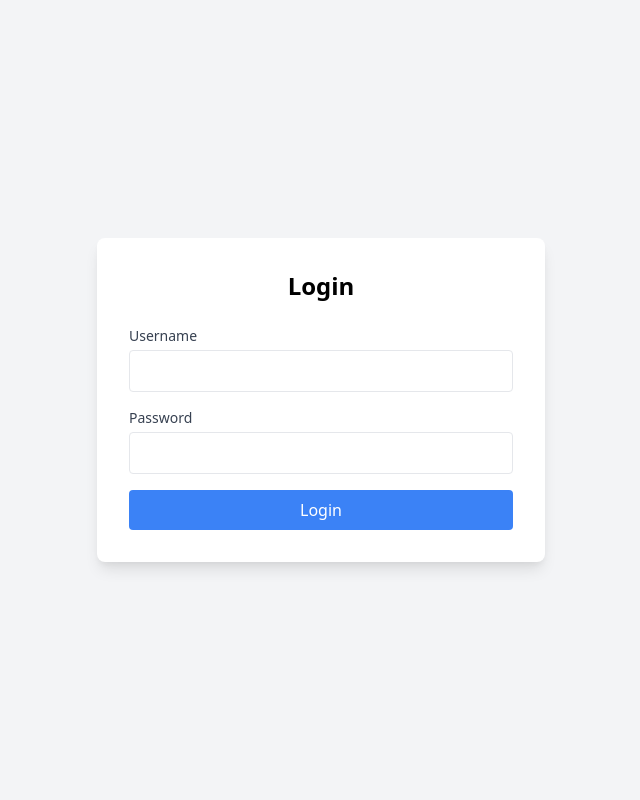
After one commit to Sharafudheenkamar/Projecttaskmanagement, a Django app: page / in a window 1280 px wide. The commit adds this page. Shown: the whole page, without its empty margins (319-959 px from the left). Run offline with Django 5.2, Linux system fonts and the light colour scheme.

Commit message:
second commit

```diff
--- a/taskmanagement/urls.py
+++ b/taskmanagement/urls.py
@@ -7,7 +7,7 @@ from rest_framework_simplejwt.views import (
 
 urlpatterns = [
     path('admin/', admin.site.urls),
-    path('api/', include('tasks.urls')),
+    path('', include('tasks.urls')),
     path('api/token/', TokenObtainPairView.as_view(), name='token_obtain_pair'),
     path('api/token/refresh/', TokenRefreshView.as_view(), name='token_refresh'),
 ]
--- a/tasks/urls.py
+++ b/tasks/urls.py
@@ -1,11 +1,15 @@
 from django.urls import path
-from .views import TaskListView, TaskUpdateView, TaskReportView, AdminPanelView, CreateUserView, CreateTaskView
+from .views import AssignUserView, DeleteTaskView, DeleteUserView, TaskListView, TaskUpdateView, TaskReportView, AdminPanelView, CreateUserView, CreateTaskView, LoginView
 
 urlpatterns = [
     path('tasks/', TaskListView.as_view(), name='task_list'),
     path('tasks/<int:pk>/', TaskUpdateView.as_view(), name='task_update'),
     path('tasks/<int:pk>/report/', TaskReportView.as_view(), name='task_report'),
+    path('delete-user/<int:user_id>/', DeleteUserView.as_view(), name='delete_user'),
+    path('assign-user/<int:user_id>/', AssignUserView.as_view(), name='assign_user'),
+    path('delete-task/<int:task_id>/', DeleteTaskView.as_view(), name='delete_task'),
     path('admin-panel/', AdminPanelView.as_view(), name='admin_panel'),
     path('create-user/', CreateUserView.as_view(), name='create_user'),
     path('create-task/', CreateTaskView.as_view(), name='create_task'),
+    path('',LoginView.as_view(),name='login')
 ]
--- a/tasks/views.py
+++ b/tasks/views.py
@@ -1,6 +1,7 @@
 from django.views.generic import TemplateView
 from django.contrib.auth.mixins import LoginRequiredMixin
 from django.contrib.auth.models import User
+from django.contrib.auth import authenticate, login
 from rest_framework.views import APIView
 from rest_framework.response import Response
 from rest_framework import status
@@ -8,9 +9,50 @@ from rest_framework import permissions
 from .models import Task, UserProfile, Role
 from .serializers import TaskSerializer, TaskReportSerializer, UserProfileSerializer, UserSerializer
 from .permissions import IsSuperAdmin, IsAdminOrSuperAdmin, IsTaskAssigneeOrAdmin
-from django.shortcuts import render, redirect
+from django.shortcuts import get_object_or_404, render, redirect
 from django.contrib import messages
 from django.utils import timezone
+from django.views import View
+
+
+
+
+
+
+from .models import UserProfile
+
+class LoginView(View):
+    template_name = 'login.html'
+
+    def get(self, request):
+        # If user is already authenticated, redirect to admin panel
+        if request.user.is_authenticated:
+            return redirect('admin_panel')
+        return render(request, self.template_name)
+
+    def post(self, request):
+        username = request.POST.get('username')
+        password = request.POST.get('password')
+
+        user = authenticate(request, username=username, password=password)
+
+        if user is not None:
+            login(request, user)
+            # Check user role and redirect to admin panel
+            if hasattr(user, 'userprofile'):
+                role = user.userprofile.role.name
+                if role in ['Admin', 'SuperAdmin']:
+                    messages.success(request, 'Login successful')
+                    return redirect('admin_panel')
+                else:
+                    messages.error(request, 'Access restricted to Admin and SuperAdmin roles')
+                    return redirect('login')
+            else:
+                messages.error(request, 'User profile not found')
+                return redirect('login')
+        else:
+            messages.error(request, 'Invalid username or password')
+            return redirect('login')
 
 # API Views
 class TaskListView(APIView):
@@ -106,6 +148,62 @@ class CreateUserView(LoginRequiredMixin, TemplateView):
 
         return redirect('admin_panel')
 
+
+# Delete User View
+class DeleteUserView(LoginRequiredMixin, View):
+    def post(self, request, user_id):
+        if not hasattr(request.user, 'userprofile') or request.user.userprofile.role.name != 'SuperAdmin':
+            messages.error(request, 'Unauthorized access')
+            return redirect('admin_panel')
+
+        user = get_object_or_404(User, id=user_id)
+        if user == request.user:
+            messages.error(request, 'Cannot delete your own account')
+            return redirect('admin_panel')
+
+        try:
+            user.delete()
+            messages.success(request, 'User deleted successfully')
+        except Exception as e:
+            messages.error(request, f'Error deleting user: {str(e)}')
+        return redirect('admin_panel')
+
+# Assign User to Admin View
+class AssignUserView(LoginRequiredMixin, View):
+    def post(self, request, user_id):
+        if not hasattr(request.user, 'userprofile') or request.user.userprofile.role.name != 'SuperAdmin':
+            messages.error(request, 'Unauthorized access')
+            return redirect('admin_panel')
+
+        user = get_object_or_404(User, id=user_id)
+        admin_id = request.POST.get('assigned_admin')
+        try:
+            user_profile = user.userprofile
+            if admin_id:
+                user_profile.assigned_admin = get_object_or_404(User, id=admin_id)
+            else:
+                user_profile.assigned_admin = None
+            user_profile.save()
+            messages.success(request, 'User assignment updated successfully')
+        except Exception as e:
+            messages.error(request, f'Error assigning user: {str(e)}')
+        return redirect('admin_panel')
+
+class DeleteTaskView(LoginRequiredMixin, View):
+    def post(self, request, task_id):
+        if not hasattr(request.user, 'userprofile') or request.user.userprofile.role.name != 'SuperAdmin':
+            messages.error(request, 'Unauthorized access')
+            return redirect('admin_panel')
+
+        task = get_object_or_404(Task, id=task_id)
+        try:
+            task.delete()
+            messages.success(request, 'Task deleted successfully')
+        except Exception as e:
+            messages.error(request, f'Error deleting task: {str(e)}')
+        return redirect('admin_panel')
+
+
 class CreateTaskView(LoginRequiredMixin, TemplateView):
     template_name = 'create_task.html'
 
--- a/templates/base.html
+++ b/templates/base.html
@@ -9,7 +9,7 @@
         <div class="container mx-auto flex justify-between">
             <a href="{% url 'admin_panel' %}" class="text-white font-bold">Task Management</a>
             {% if user.is_authenticated %}
-                <a href="{% url 'admin_panel' %}" class="text-white">Admin Panel</a>
+                <a href="{% url 'admin_panel' %}" class="text-white">Home</a>
                 <a href="{% url 'create_user' %}" class="text-white">Create User</a>
                 <a href="{% url 'create_task' %}" class="text-white">Create Task</a>
                 <a href="{% url 'admin:logout' %}" class="text-white">Logout</a>
--- /dev/null
+++ b/templates/login.html
@@ -0,0 +1,42 @@
+<!DOCTYPE html>
+<html lang="en">
+<head>
+    <meta charset="UTF-8 passports">
+    <meta name="viewport" content="width=device-width, initial-scale=1.0">
+    <title>Login</title>
+    <link href="https://cdn.jsdelivr.net/npm/tailwindcss@2.2.19/dist/tailwind.min.css" rel="stylesheet">
+</head>
+<body class="bg-gray-100 flex items-center justify-center h-screen">
+    <div class="bg-white p-8 rounded-lg shadow-lg w-full max-w-md">
+        <h2 class="text-2xl font-bold mb-6 text-center">Login</h2>
+
+        {% if messages %}
+            <div class="mb-4">
+                {% for message in messages %}
+                    <div class="p-4 mb-2 text-sm {% if message.tags == 'error' %}text-red-700 bg-red-100{% else %}text-green-700 bg-green-100{% endif %} rounded">
+                        {{ message }}
+                    </div>
+                {% endfor %}
+            </div>
+        {% endif %}
+
+        <form method="post" class="space-y-4">
+            {% csrf_token %}
+            <div>
+                <label for="username" class="block text-sm font-medium text-gray-700">Username</label>
+                <input type="text" name="username" id="username" required
+                       class="mt-1 p-2 w-full border rounded focus:outline-none focus:ring-2 focus:ring-blue-500">
+            </div>
+            <div>
+                <label for="password" class="block text-sm font-medium text-gray-700">Password</label>
+                <input type="password" name="password" id="password" required
+                       class="mt-1 p-2 w-full border rounded focus:outline-none focus:ring-2 focus:ring-blue-500">
+            </div>
+            <button type="submit"
+                    class="w-full bg-blue-500 text-white p-2 rounded hover:bg-blue-600 transition duration-200">
+                Login
+            </button>
+        </form>
+    </div>
+</body>
+</html>
```
Also changed, not shown: templates/admin_panel.html (+38 -3 lines), db.sqlite3.
